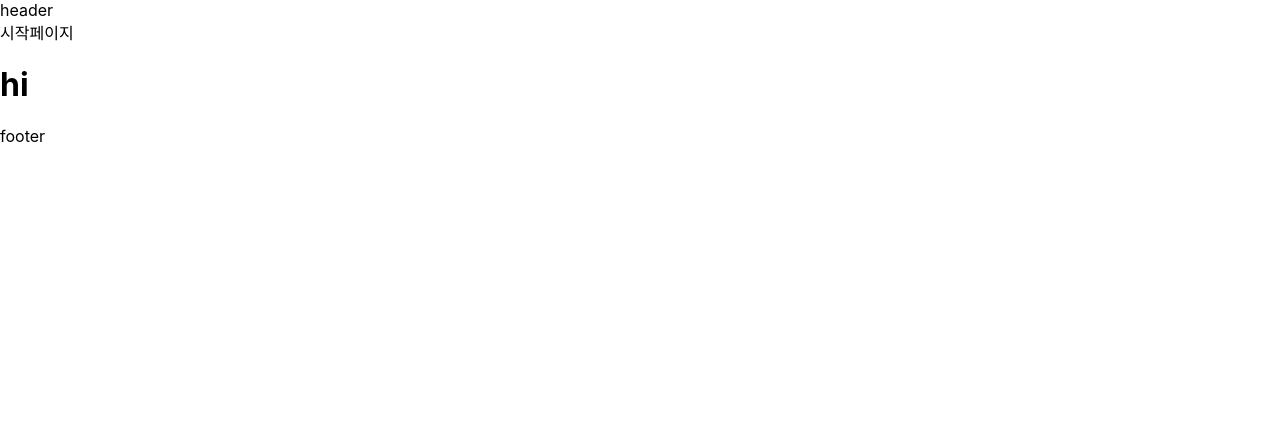
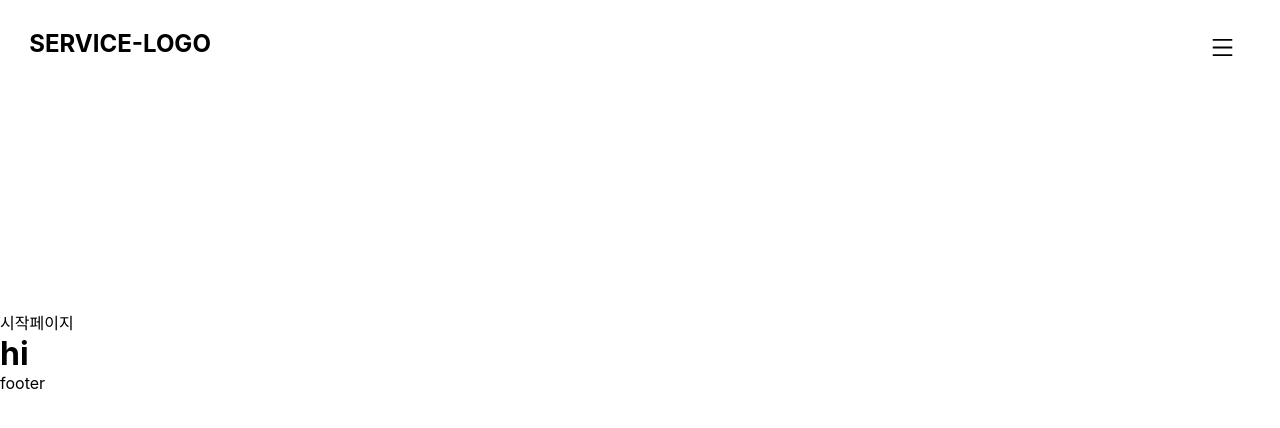
Before and after one commit to wooneeS2/-After_Corona_Tube, a React (Create React App) app in the folder project/: page / in a window 1280 px wide. Shown: the top 428 px of the page. Built offline with nearby package versions, Linux system fonts and the light colour scheme.

Commit message:
Create Header

```diff
--- a/package.json
+++ /dev/null
@@ -1,5 +0,0 @@
-{
-  "dependencies": {
-    "create-react-app": "^5.0.0"
-  }
-}
--- a/project/package.json
+++ b/project/package.json
@@ -8,8 +8,11 @@
     "@testing-library/user-event": "^13.5.0",
     "react": "^17.0.2",
     "react-dom": "^17.0.2",
+    "react-icons": "^4.3.1",
     "react-router-dom": "^6.2.1",
     "react-scripts": "5.0.0",
+    "react-scroll-motion": "^0.2.1",
+    "styled-components": "^5.3.3",
     "web-vitals": "^2.1.2"
   },
   "scripts": {
--- a/project/src/App.css
+++ b/project/src/App.css
@@ -2,37 +2,6 @@
   text-align: center;
 }
 
-.App-logo {
-  height: 40vmin;
-  pointer-events: none;
+body {
+  padding-top: 300px;
 }
-
-@media (prefers-reduced-motion: no-preference) {
-  .App-logo {
-    animation: App-logo-spin infinite 20s linear;
-  }
-}
-
-.App-header {
-  background-color: #282c34;
-  min-height: 100vh;
-  display: flex;
-  flex-direction: column;
-  align-items: center;
-  justify-content: center;
-  font-size: calc(10px + 2vmin);
-  color: white;
-}
-
-.App-link {
-  color: #61dafb;
-}
-
-@keyframes App-logo-spin {
-  from {
-    transform: rotate(0deg);
-  }
-  to {
-    transform: rotate(360deg);
-  }
-}
--- a/project/src/components/baseComponent.js
+++ b/project/src/components/baseComponent.js
@@ -1,8 +1,53 @@
+import { AiOutlineMenu } from "react-icons/ai";
+import "./../design/header.css";
+import { useState } from "react";
+import { Link } from "react-router-dom";
+
+export function MenuBtn() {
+  const [visible, setVisible] = useState(false);
+  return (
+    <>
+      <div className="navigator">
+        <button
+          id="menu-btn"
+          onClick={() => {
+            setVisible(!visible);
+          }}
+        >
+          <AiOutlineMenu size={25} />
+        </button>
+        {visible && (
+          <div className="menu">
+            <div id="drop-menu">
+              <Link to="/" id="drop-menu">
+                1menu
+              </Link>
+            </div>
+            <div id="drop-menu">
+              <Link to="/second" id="drop-menu">
+                2menu
+              </Link>
+            </div>
+            <div id="drop-menu">
+              <Link to="/third" id="drop-menu">
+                3menu
+              </Link>
+            </div>
+          </div>
+        )}
+      </div>
+    </>
+  );
+}
+
 export function HeaderComponents() {
   return (
-    <div>
-      <header>header </header>
-    </div>
+    <header>
+      <div id="headers" fixed="top">
+        <p id="service-name">SERVICE-LOGO</p>
+        <MenuBtn />
+      </div>
+    </header>
   );
 }
 
--- /dev/null
+++ b/project/src/design/header.css
@@ -0,0 +1,59 @@
+* {
+  margin: 0;
+}
+header {
+  width: 100%;
+  height: 300px;
+  position: flex;
+}
+
+#headers {
+  display: flex;
+  margin: 10px;
+  padding: 1.2rem;
+  /* background-color: green; */
+  justify-content: space-between;
+}
+
+#service-name {
+  font-weight: bold;
+  font-size: 1.5rem;
+}
+
+.navigator {
+  margin: 5px;
+  margin-right: 10px;
+}
+
+.navigator:hover {
+  box-shadow: 0px 10px 48px -4px rgba(0, 0, 0, 0.75);
+}
+
+#menu-btn {
+  border: 0;
+  outline: 0;
+  background-color: transparent;
+}
+
+.menu {
+  position: inherit;
+  display: block;
+  margin-top: 5px;
+}
+.menu :hover {
+  background-color: black;
+  font-weight: bold;
+  color: bule;
+}
+
+#drop-menu {
+  color: red;
+  padding-top: 20px;
+  padding-bottom: 20px;
+
+  text-align: center;
+}
+
+#drop-menu a {
+  text-decoration-line: none;
+}
--- a/project/src/index.js
+++ b/project/src/index.js
@@ -3,7 +3,6 @@ import ReactDOM from "react-dom";
 import "./index.css";
 import App from "./App";
 import reportWebVitals from "./reportWebVitals";
-import { BrowserRouter } from "react-router-dom";
 
 ReactDOM.render(
   <React.StrictMode>
```
Also changed, not shown: 2 other files (tests, documents, lock files or other folders).
